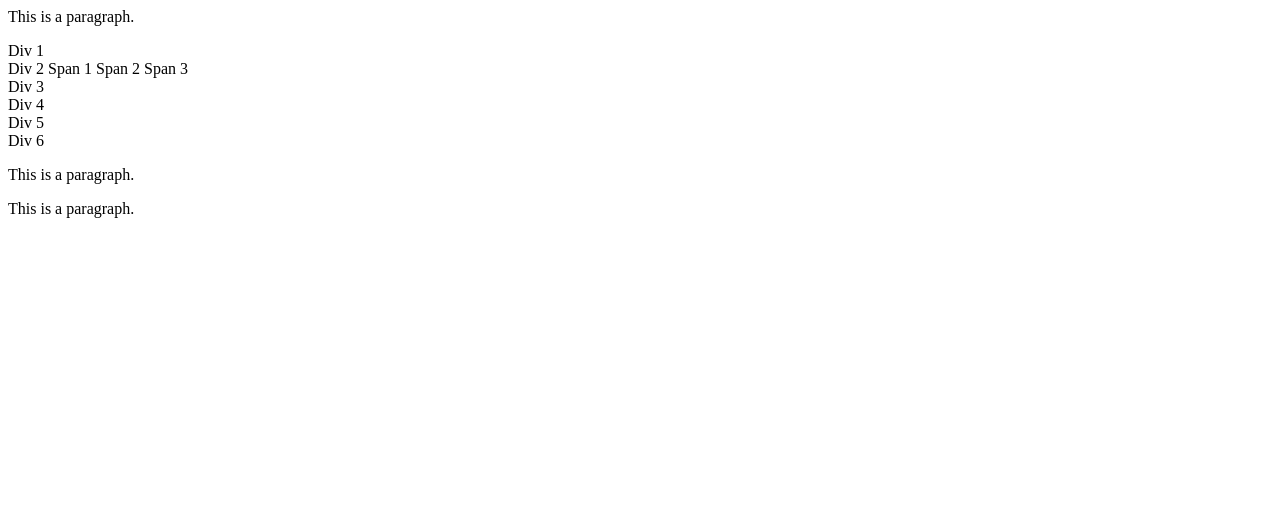
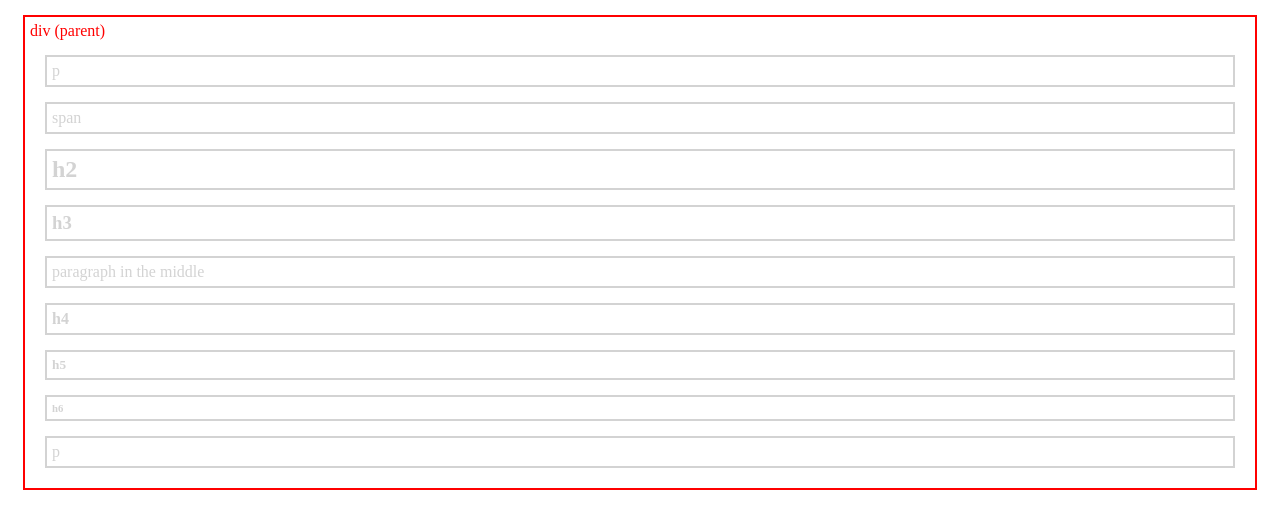
Before and after one commit to dceglia/IT2320-DavidCeglia-Spring2018, a plain HTML site: page InClassExamples/InClass09/InClass09.html in a window 1280 px wide. Drawn offline with nearby package versions, Linux system fonts and the light colour scheme.

Commit message:
Lab4 commit

```diff
--- a/InClassExamples/InClass09/InClass09.html
+++ b/InClassExamples/InClass09/InClass09.html
@@ -1,4 +1,4 @@
-
+<!--
 
 <html>
 <html>
@@ -29,4 +29,45 @@
     <p>This is a paragraph.</p>
 
     </body>
+    </html> -->
+
+    <!DOCTYPE html>
+    <html>
+    <head>
+    <style>
+    .siblings * {
+        display: block;
+        border: 2px solid lightgrey;
+        color: lightgrey;
+        padding: 5px;
+        margin: 15px;
+    }
+    </style>
+    <script src="https://ajax.googleapis.com/ajax/libs/jquery/3.3.1/jquery.min.js"></script>
+    <script>
+    $(document).ready(function(){
+        $("div").not(".intro").css({"color": "red", "border": "2px solid red"});
+        // $("p").not(".intro").css("background-color", "yellow")
+    });
+    </script>
+    </head>
+    <body class="siblings">
+
+    <div>div (parent)
+      <p class="intro">p</p>
+      <span>span</span>
+      <h2>h2</h2>
+      <h3>h3</h3>
+      <p>paragraph in the middle</p>
+      <h4>h4</h4>
+      <h5>h5</h5>
+      <h6>h6</h6>
+      <p class="closer">p</p>
+    </div>
+
+    </body>
     </html>
+
+    <!-- 1.   select all children of div except h3
+
+    change when click on (this)  -->
```
Also changed, not shown: Lab4/Lab4.html (+30 -19 lines).
